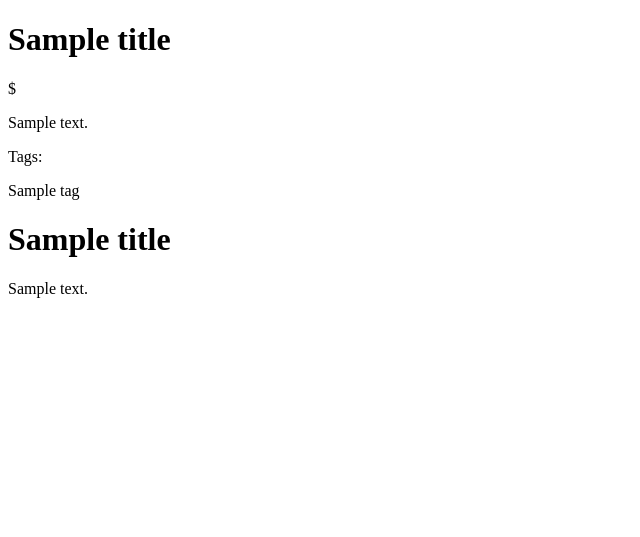
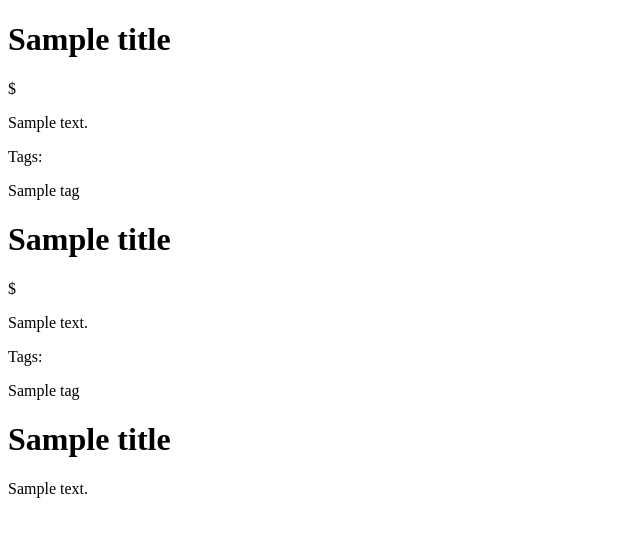
Before and after one commit to andrelrg/blog, a Flask app: template templates/index.html in a window 1280 px wide. Shown: the part 44-581 px from the top of the page, without its empty margins (0-640 px from the left). Run offline with Flask 2, Linux system fonts and the light colour scheme; the template is opened without the code that fills it: most values are stand-ins (such as "Sample title", 1, 10 or a date in 2020); some libraries are stand-ins or nearby versions.

Commit message:
Index posts finiched

```diff
--- a/templates/index.html
+++ b/templates/index.html
@@ -4,6 +4,19 @@
     <div class="index">
         <div class="home">
             <!-- for nos posts -->
+            <div class="post-preview">
+                <div class="post" onclick="location.href='/posts/{{post_url}}'">
+                    <h1>{{title}}</h1>
+                    <div class="from" name="from" attr="{{git}}">$ </div>
+                    <p>{{description}}</p>
+                    <div class="tags">
+                        <p class="italic-grey">Tags: </p>
+                    {% for tag in tags %}
+                        <span><p>{{tag}}</p></span>
+                    {% endfor %}
+                    </div>
+                </div>
+            </div>
             <div class="post-preview">
                 <div class="post" onclick="location.href='/posts/{{post_url}}'">
                     <h1>{{title}}</h1>
```
